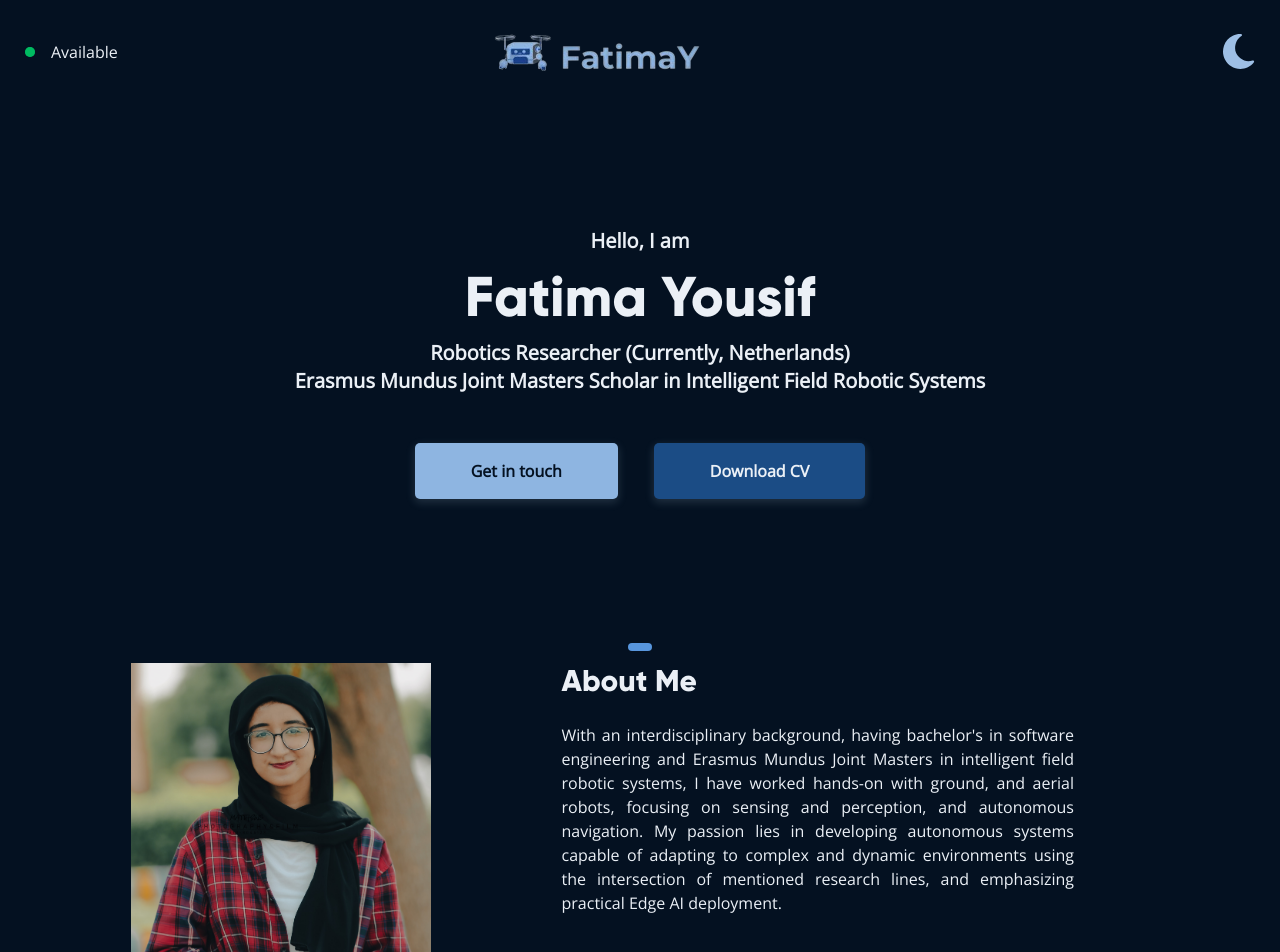
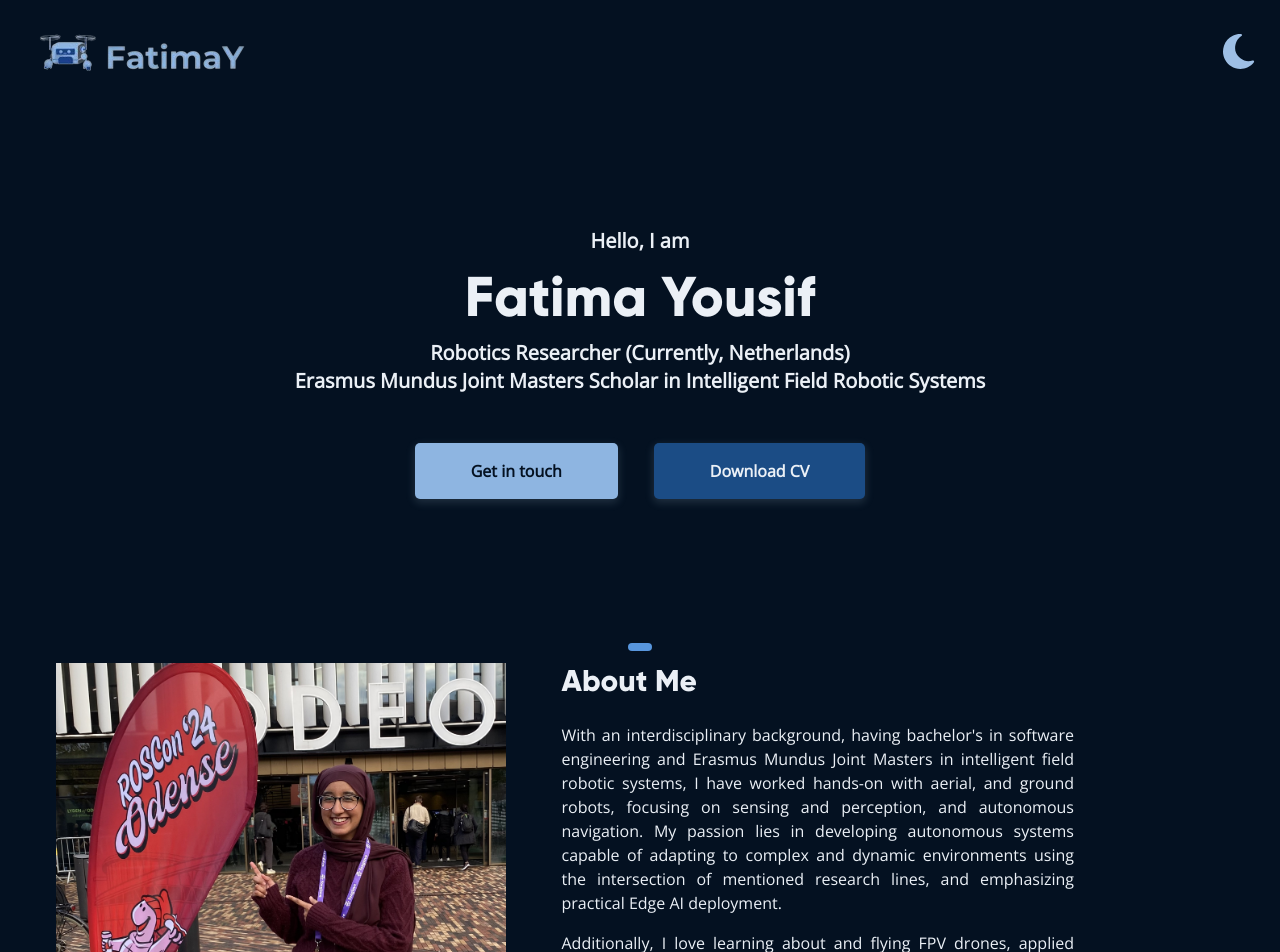
Before and after one commit to FatimaYousif/portfolio-main, a Next.js app: page / in a window 1280 px wide. Shown: the top 952 px of the page. Built offline with nearby package versions, Linux system fonts and the light colour scheme.

Commit message:
content fixes

```diff
--- a/components/ProjectCard.tsx
+++ b/components/ProjectCard.tsx
@@ -32,7 +32,7 @@ function ProjectCard({
             <>
                 <div className="w-full md:w-6/12">
                     <Image
-                        alt={`capture d'écran du projet intitulé ${name}`}
+                        alt={`Screenshot of the project titled ${name}`}
                         height={800}
                         width={800}
                         src={imageSrc}
--- a/sections/About.tsx
+++ b/sections/About.tsx
@@ -17,8 +17,8 @@ function About() {
                     <SectionBadge sectionName="" />
                     <div className="flex flex-col md:flex-row md:gap-6">
                         <div className="w-12/12 md:w-5/12 mb-6 flex justify-center md:self-start">
-                            <Image src={"/images/Profile.JPG"} className="self-center dark:hidden" alt="" height={100} width={300} />
-                            <Image src={"/images/Profile.JPG"} className="self-center hidden dark:block" alt="" height={100} width={300} />
+                            <Image src={"/images/gallery/header.jpeg"} className="self-center dark:hidden" alt="" height={600} width={450} />
+                            <Image src={"/images/gallery/header.jpeg"} className="self-center hidden dark:block" alt="" height={600} width={450} />
                         </div>
                         <div className="w-12/12 md:w-7/12 xl:w-5/12">
                             <h2 className="text-3xl font-bold mb-6">About Me</h2>
@@ -35,8 +35,10 @@ function About() {
                                 Additionally, I have proven leadership qualities demonstrated in global communities including Google Developer Student Clubs, TEDx, Google Developer Groups Live, U.S. Embassy programs, and 10Pearls.
                                 </p> */}
 
-                                With an interdisciplinary background, having bachelor's in software engineering and Erasmus Mundus Joint Masters in intelligent field robotic systems, I have worked hands-on with ground, and aerial robots, focusing on sensing and perception, and autonomous navigation. My passion lies in developing autonomous systems capable of adapting to complex and dynamic environments using the intersection of mentioned research lines, and emphasizing practical Edge AI deployment.
-
+                                <p>
+                                With an interdisciplinary background, having bachelor's in software engineering and Erasmus Mundus Joint Masters in intelligent field robotic systems, I have worked hands-on with aerial, and ground robots, focusing on sensing and perception, and autonomous navigation. My passion lies in developing autonomous systems capable of adapting to complex and dynamic environments using the intersection of mentioned research lines, and emphasizing practical Edge AI deployment.
+                                </p>
+                                Additionally, I love learning about and flying FPV drones, applied mathematics, and playing sudoku.
                                 {/* <p>I am eager to collaborate with other experts and enthusiasts in the area of robotics and AI, to share knowledge, ideas, and contribute.</p> */}
                             </div>
                         </div>
--- a/sections/Header.tsx
+++ b/sections/Header.tsx
@@ -14,8 +14,8 @@ function Header() {
       transition={{ duration: 0.5 }}
       className='flex items-center mt-[20px]'
     >
-      <div className='items-center hidden gap-4 md:flex md:w-3/12'><AlertDot />Available</div>
-      <div className='flex w-9/12 md:w-8/12 md:justify-center '>
+      {/* <div className='items-center hidden gap-4 md:flex md:w-3/12'><AlertDot />Available</div> */}
+      <div className='flex w-9/12 md:w-8/12 md:justify-left '>
         {/* <BrandLogo /> */}
         {/* <Image
                             alt={`logo`}
```
Also changed, not shown: public/images/gallery/header.jpeg (added).
